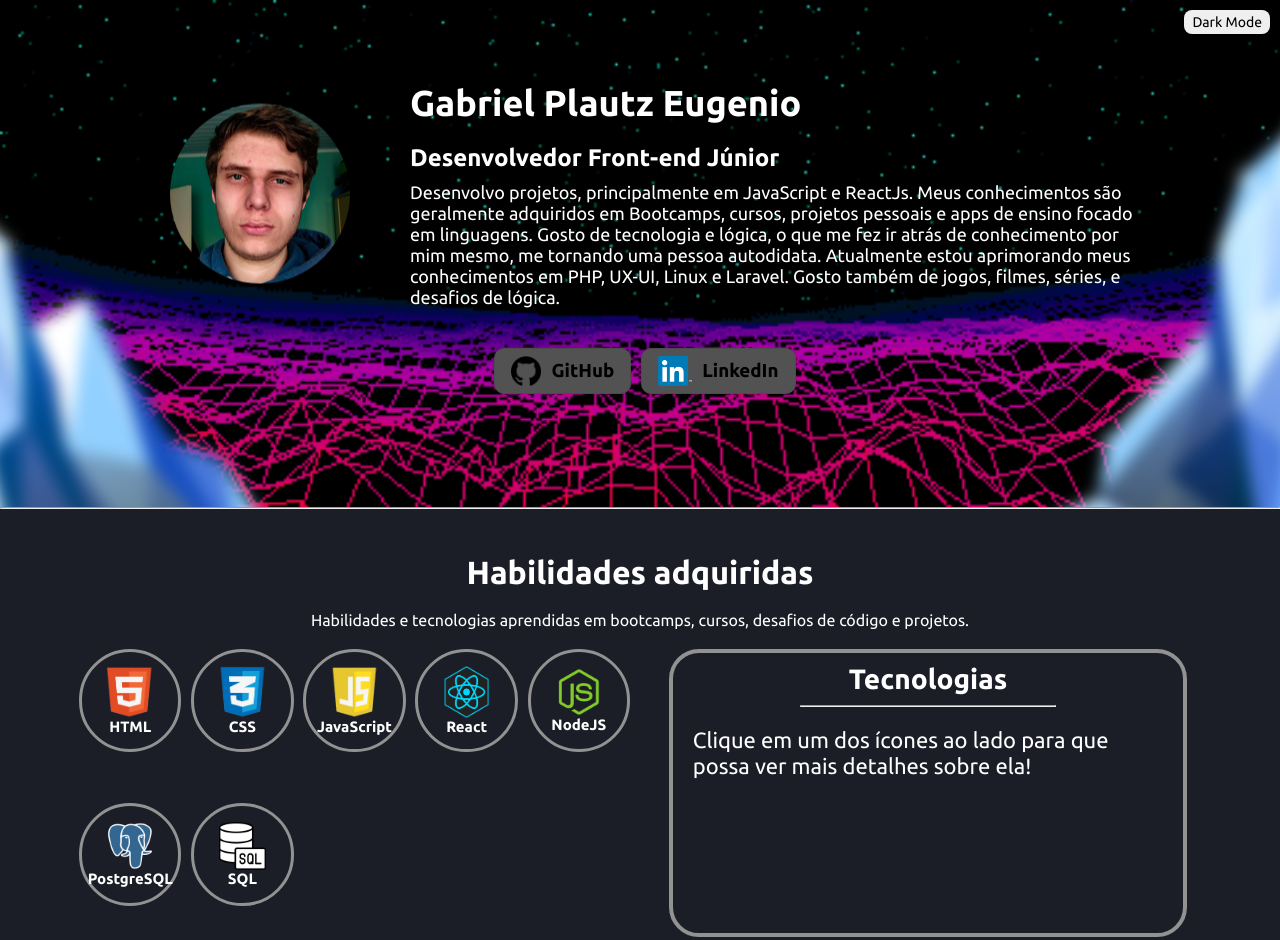
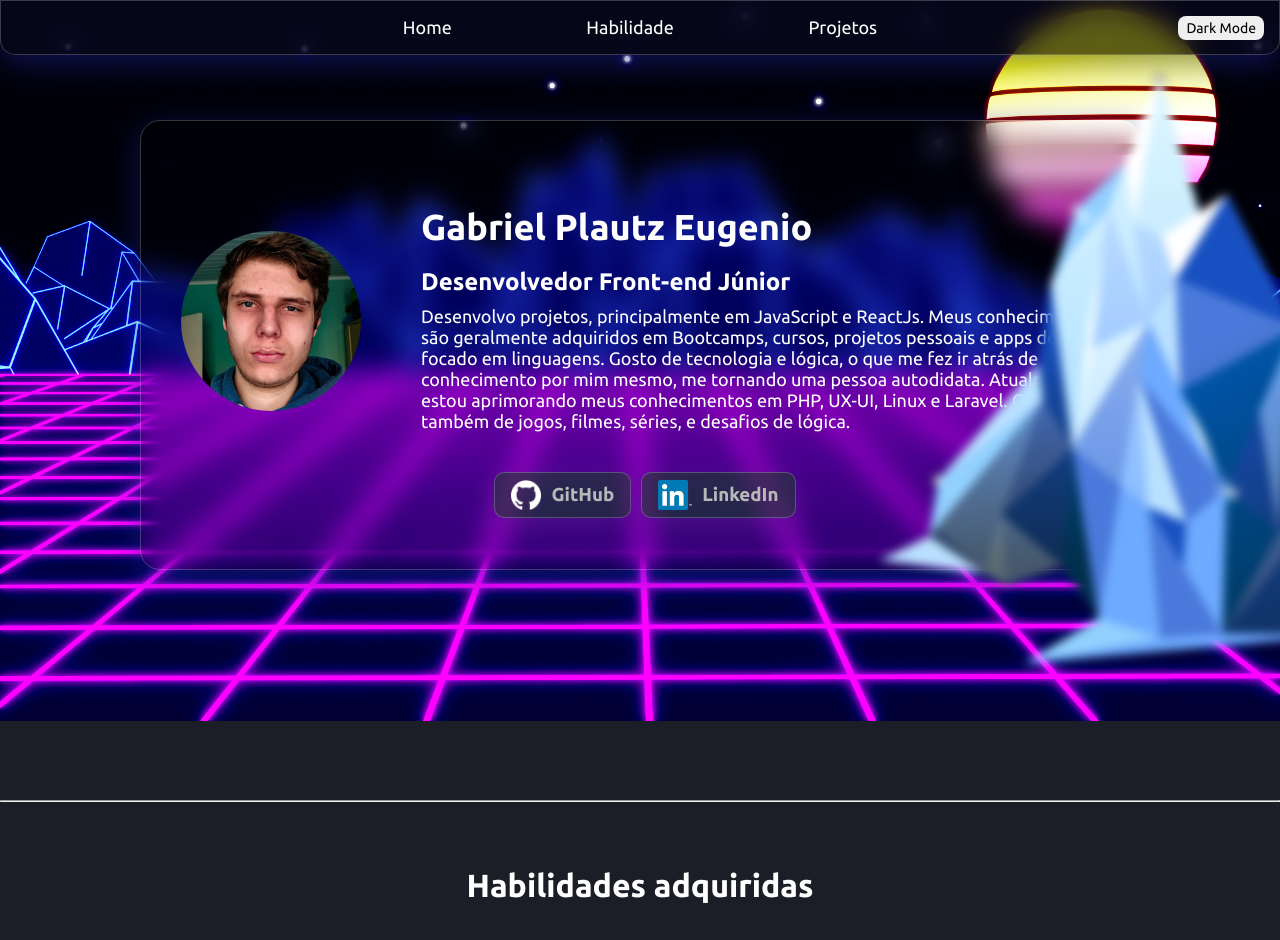
Before and after one commit to Xacarami/Portfolio, a plain HTML site: page index.html in a window 1280 px wide. Shown: the top 940 px of the page. Drawn offline with Linux system fonts and the light colour scheme.

Commit message:
adição de efeito de vidro

```diff
--- a/index.html
+++ b/index.html
@@ -1,5 +1,6 @@
 <!DOCTYPE html>
 <html lang="en">
+
 <head>
     <meta charset="UTF-8">
     <meta http-equiv="X-UA-Compatible" content="IE=edge">
@@ -7,23 +8,31 @@
     <title>Document</title>
     <link rel="stylesheet" href="style/dark.css" id="linkCss">
     <link rel="stylesheet" href="style/allStyles.css">
-    <link rel="stylesheet" type="text/css" href="http://fonts.googleapis.com/css?family=Ubuntu:regular,bold&subset=Latin">
+    <link rel="stylesheet" type="text/css"
+        href="http://fonts.googleapis.com/css?family=Ubuntu:regular,bold&subset=Latin">
 </head>
+
 <body>
-    <div class="inicioImagem">
-        <!-- <img src="./assets/carl-hodgson-vaporwaave-beder-project-2.jpg" alt="" id="imagemVaporwave"> -->
+    <div class="inicioImagem" id="home">
+        <div class="imagemDeFundo">
+            <img src="./assets/carl-hodgson-vaporwaave-beder-project-2.jpg" alt="" id="imagemVaporwave">
             <!-- <img src="./assets/gif vaporwave.gif" alt="" id="imagemVaporwave"> -->
-        <img src="./assets/gif vaporwave2.gif" alt="" id="imagemVaporwave">
+            <!-- <img src="./assets/gif vaporwave2.gif" alt="" id="imagemVaporwave"> -->
+            <div class="montanhas">
                 <img src="./assets/SeekPng.com_polygon-png_1220503.png" alt="" id="montanha1">
                 <img src="./assets/SeekPng.com_polygon-png_1220503.png" alt="" id="montanha2">
-        <button id="themeButton">Dark Mode</button>
+
+            </div>
+        </div>
         <div class="topo">
             <nav class="navegacao">
-                <a href="#">Home</a>
-                <a href="#">Habilidade</a>
-                <a href="#">Projetos</a>
+                <a href="#home">Home</a>
+                <a href="#habilidades">Habilidade</a>
+                <a href="#projetos">Projetos</a>
             </nav>
+            <button id="themeButton">Dark Mode</button>
         </div>
+        <div class="desfoco">
             <div class="comeco">
                 <div class="apresentacao">
                     <div>
@@ -39,13 +48,19 @@
                             Minhas habilidades foram desenvolvidas principalmente em cursos, bootcamps e em projetos pessoais no meu GitHub. Habilidades como HTML, CSS, JavaScript, ReactJs, PostgreSQL, NodeJs, SQL, Java, JUnit e SpringBoot.
                             <br> Meus principais projetos e portfólio estão no meu <a href="https://github.com/Xacarami" target="_blank">GitHub: https://github.com/Xacarami</a>
                             <br>Como um bootcamp é um conjunto de cursos, projetos e desafios de códigos, para melhor detalhamento do que aprendi poderá ser encontrado no meu <a href="https://linkedin.com/in/gabriel-plautz" target="_blank">LinkedIn</a> na área de "Licenças e Certificados": <a href="https://linkedin.com/in/gabriel-plautz" target="_blank">https://linkedin.com/in/gabriel-plautz</a> -->
-                        Desenvolvo projetos, principalmente em JavaScript e ReactJs. Meus conhecimentos são geralmente adquiridos em Bootcamps, cursos, projetos pessoais e apps de ensino focado em linguagens. Gosto de tecnologia e lógica, o que me fez ir atrás de conhecimento por mim mesmo, me tornando uma pessoa autodidata. Atualmente estou aprimorando meus conhecimentos em PHP, UX-UI, Linux e Laravel. Gosto também de jogos, filmes, séries, e desafios de lógica.
+                            Desenvolvo projetos, principalmente em JavaScript e ReactJs. Meus conhecimentos são
+                            geralmente
+                            adquiridos em Bootcamps, cursos, projetos pessoais e apps de ensino focado em linguagens.
+                            Gosto
+                            de tecnologia e lógica, o que me fez ir atrás de conhecimento por mim mesmo, me tornando uma
+                            pessoa autodidata. Atualmente estou aprimorando meus conhecimentos em PHP, UX-UI, Linux e
+                            Laravel. Gosto também de jogos, filmes, séries, e desafios de lógica.
                         </p>
                     </div>
                 </div>
                 <div class="linksExternos">
-                <a class="github"  href="https://github.com/Xacarami" target="_blank">
-                    <img src="./assets/github.png" alt="GitHub">
+                    <a class="github" href="https://github.com/Xacarami" target="_blank">
+                        <img src="./assets/github.png" id="github" alt="GitHub">
                         <h3>GitHub</h3>
                     </a>
                     <a class="linkedin" href="https://linkedin.com/in/gabriel-plautz" target="_blank">
@@ -55,10 +70,11 @@
                 </div>
             </div>
         </div>
+    </div>
 
     <hr>
 
-    <div class="habilidade">
+    <div class="habilidade" id="habilidades">
         <div class="tituloSubtituloHabilidade">
             <h1>Habilidades adquiridas</h1>
             <p>Habilidades e tecnologias aprendidas em bootcamps, cursos, desafios de código e projetos.</p>
@@ -107,7 +123,7 @@
 
     <hr>
 
-    <div>
+    <div class="projetos" id="projetos">
         <div>
             <h1 id="tituloProjetos">Projetos</h1>
         </div>
@@ -118,4 +134,5 @@
 
     <script src="script.js"></script>
 </body>
+
 </html>
--- a/script.js
+++ b/script.js
@@ -1,7 +1,9 @@
 const themeButton = document.getElementById("themeButton");
 const linkCss = document.getElementById("linkCss");
 const tituloHabilidade = document.getElementById("tituloHabilidade");
-const descricaoHabilidadeEscrito = document.getElementById("descricaoHabilidadeEscrito");
+const descricaoHabilidadeEscrito = document.getElementById(
+    "descricaoHabilidadeEscrito"
+);
 
 const botaoHtml = document.getElementById("html");
 const botaocss = document.getElementById("css");
@@ -14,99 +16,98 @@ const botaosql = document.getElementById("sql");
 const montanha1 = document.getElementById("montanha1");
 const montanha2 = document.getElementById("montanha2");
 
-
 if (themeButton) {
-    themeButton.addEventListener("click", ()=>{
-        if (linkCss.attributes[1].value == "style/dark.css"){
+    themeButton.addEventListener("click", () => {
+        if (linkCss.attributes[1].value == "style/dark.css") {
             linkCss.attributes[1].value = "style/light.css";
             themeButton.innerHTML = "Light Mode";
-
+        } else {
+            linkCss.attributes[1].value = "style/dark.css";
+            themeButton.innerHTML = "Dark Mode";
         }
-        else {
-            linkCss.attributes[1].value = "style/dark.css"
-            themeButton.innerHTML = "Dark Mode"
-        }
-    })
+    });
 }
 
+window.addEventListener("scroll", () => {
+    montanha1.style.left = -window.pageYOffset / 9 - 350 + "vh";
+});
 
-window.addEventListener("scroll", ()=>{
-    montanha1.style.left = (-window.pageYOffset)/1.25 - 1000 + 'px';
-})
-
-window.addEventListener("scroll", ()=>{
-    montanha2.style.left = (window.pageYOffset)/1.25 + 1050 + 'px';
-})
-
-
-
+window.addEventListener("scroll", () => {
+    montanha2.style.right = -window.pageYOffset / 9 + 50 + "vh";
+});
 
 tituloHabilidade.innerHTML = "Tecnologias";
-descricaoHabilidadeEscrito.innerHTML = "Clique em um dos ícones ao lado para que possa ver mais detalhes sobre ela!";
+descricaoHabilidadeEscrito.innerHTML =
+    "Clique em um dos ícones ao lado para que possa ver mais detalhes sobre ela!";
 
-
-if(botaoHtml){
-    botaoHtml.addEventListener("click", ()=>{
+if (botaoHtml) {
+    botaoHtml.addEventListener("click", () => {
         tituloHabilidade.innerHTML = "HTML";
-        descricaoHabilidadeEscrito.innerHTML = "HTML é uma linguagem de marcação utilizada na construção de páginas na Web. Documentos HTML podem ser interpretados por navegadores.";
-    })
+        descricaoHabilidadeEscrito.innerHTML =
+            "HTML é uma linguagem de marcação utilizada na construção de páginas na Web. Documentos HTML podem ser interpretados por navegadores.";
+    });
 }
 
-if(botaocss){
-    botaocss.addEventListener("click", ()=>{
+if (botaocss) {
+    botaocss.addEventListener("click", () => {
         tituloHabilidade.innerHTML = "CSS";
-        descricaoHabilidadeEscrito.innerHTML = "Cascading Style Sheets é um mecanismo para adicionar estilos a uma página web, aplicado diretamente nas tags HTML ou ficar contido dentro das tags <style>.";
-    })
+        descricaoHabilidadeEscrito.innerHTML =
+            "Cascading Style Sheets é um mecanismo para adicionar estilos a uma página web, aplicado diretamente nas tags HTML ou ficar contido dentro das tags <style>.";
+    });
 }
 
-if(botaojavascript){
-    botaojavascript.addEventListener("click", ()=>{
+if (botaojavascript) {
+    botaojavascript.addEventListener("click", () => {
         tituloHabilidade.innerHTML = "JavaScript";
-        descricaoHabilidadeEscrito.innerHTML = "JavaScript é uma linguagem de programação interpretada estruturada, de script em alto nível com tipagem dinâmica fraca e multiparadigma. Juntamente com HTML e CSS, o JavaScript é uma das três principais tecnologias da World Wide Web.";
-    })
+        descricaoHabilidadeEscrito.innerHTML =
+            "JavaScript é uma linguagem de programação interpretada estruturada, de script em alto nível com tipagem dinâmica fraca e multiparadigma. Juntamente com HTML e CSS, o JavaScript é uma das três principais tecnologias da World Wide Web.";
+    });
 }
-if(botaoreact){
-    botaoreact.addEventListener("click", ()=>{
+if (botaoreact) {
+    botaoreact.addEventListener("click", () => {
         tituloHabilidade.innerHTML = "React";
-        descricaoHabilidadeEscrito.innerHTML = "O React é uma biblioteca front-end JavaScript de código aberto com foco em criar interfaces de usuário em páginas web.";
-    })
+        descricaoHabilidadeEscrito.innerHTML =
+            "O React é uma biblioteca front-end JavaScript de código aberto com foco em criar interfaces de usuário em páginas web.";
+    });
 }
-if(botaonodejs){
-    botaonodejs.addEventListener("click", ()=>{
+if (botaonodejs) {
+    botaonodejs.addEventListener("click", () => {
         tituloHabilidade.innerHTML = "NodeJs";
-        descricaoHabilidadeEscrito.innerHTML = "Node.js é um software de código aberto, multiplataforma, baseado no interpretador V8 do Google e que permite a execução de códigos JavaScript fora de um navegador web. A principal característica do Node.js é sua arquitetura assíncrona e orientada por eventos.";
-    })
+        descricaoHabilidadeEscrito.innerHTML =
+            "Node.js é um software de código aberto, multiplataforma, baseado no interpretador V8 do Google e que permite a execução de códigos JavaScript fora de um navegador web. A principal característica do Node.js é sua arquitetura assíncrona e orientada por eventos.";
+    });
 }
 
-if(botaopostgresql){
-    botaopostgresql.addEventListener("click", ()=>{
+if (botaopostgresql) {
+    botaopostgresql.addEventListener("click", () => {
         tituloHabilidade.innerHTML = "PostgreSQL";
-        descricaoHabilidadeEscrito.innerHTML = "PostgreSQL é um sistema gerenciador de banco de dados objeto relacional, desenvolvido como projeto de código aberto.";
-    })
+        descricaoHabilidadeEscrito.innerHTML =
+            "PostgreSQL é um sistema gerenciador de banco de dados objeto relacional, desenvolvido como projeto de código aberto.";
+    });
 }
 
-if(botaosql){
-    botaosql.addEventListener("click", ()=>{
+if (botaosql) {
+    botaosql.addEventListener("click", () => {
         tituloHabilidade.innerHTML = "SQL";
-        descricaoHabilidadeEscrito.innerHTML = "Structured Query Language, ou Linguagem de Consulta Estruturada ou SQL, é a linguagem de pesquisa declarativa padrão para banco de dados relacional. Muitas das características originais do SQL foram inspiradas na álgebra relacional.";
-    })
+        descricaoHabilidadeEscrito.innerHTML =
+            "Structured Query Language, ou Linguagem de Consulta Estruturada ou SQL, é a linguagem de pesquisa declarativa padrão para banco de dados relacional. Muitas das características originais do SQL foram inspiradas na álgebra relacional.";
+    });
 }
 
-
-function perguntaDez(x, y){
-    z = (x*y)+5
-    console.log("Z = " + z)
-    if (z<=0){
-        console.log("Resposta A")
-    }else if (z<=100){
-        console.log("Resposta B")
-    } else{
+function perguntaDez(x, y) {
+    z = x * y + 5;
+    console.log("Z = " + z);
+    if (z <= 0) {
+        console.log("Resposta A");
+    } else if (z <= 100) {
+        console.log("Resposta B");
+    } else {
         console.log("Resposta C");
     }
 }
 
-perguntaDez(3,2)
-perguntaDez(150,3)
-perguntaDez(7,-1)
-perguntaDez(-2,5)
-perguntaDez(50,3)
+perguntaDez(3, 2);
+perguntaDez(150, 3);
+perguntaDez(7, -1);
+perguntaDez(-2, 5);
+perguntaDez(50, 3);
--- a/style/allStyles.css
+++ b/style/allStyles.css
@@ -3,6 +3,10 @@
     margin: 0;
     box-sizing: border-box;
     font-family: Ubuntu, Verdana, Geneva, Tahoma, sans-serif;
+}
+
+body {
+    overflow-x: hidden;
 }
 
 #themeButton {
@@ -13,41 +17,66 @@
     outline: none;
     border: none;
     border-radius: 8px;
-    right: 10px;
-    top: 10px;
-    position: fixed;
+    right: 15px;
+    top: 15px;
+    /* display: flex; */
+    justify-content: flex-end;
+    z-index: 1000;
 }
 
-.topo{
-    padding: 10px;
+.imagemDeFundo {
+    display: flex;
+}
+
+.topo {
+    /* padding: 10px; */
+    position: fixed;
+    z-index: 99;
+    width: 100%;
+    height: 55px;
+    display: flex;
+    padding: 0 30px 0px 30px;
+    align-items: center;
+
+    background-color: rgba(10, 10, 34, 0.658);
+    box-shadow: 0 8px 32px 0 rgba(29, 37, 150, 0.521);
+    backdrop-filter: blur(13.5px);
+    -webkit-backdrop-filter: blur(13.5px);
+    border-radius: 0 0 15px 15px;
+    border: 1px solid rgba(255, 255, 255, 0.212);
+    /* border: 1px solid rgba(255, 255, 255, 0.18); */
 }
 
 .navegacao {
     display: flex;
     margin: auto;
-    width: 25%;
+    width: 50%;
+    height: 100%;
     justify-content: space-around;
     font-size: 18px;
-    background-color: rgba(0, 0, 0, 0.795);
-    padding: 0 30px 30px 30px;
+    display: flex;
+    align-items: center;
 }
 
-.navegacao a{
+.navegacao a {
     /* margin-top: 10px; */
     text-decoration: none;
+    display: flex;
+    /* align-items: center; */
 }
 
 #imagemMinha {
     max-width: 180px;
     margin: 20px 60px 20px 30px;
     border-radius: 50%;
-    animation: sobeDesce 1.05s infinite alternate ;
+    animation: sobeDesce 1.05s infinite alternate;
 }
 
 @keyframes sobeDesce {
     0% {
         transform: translateY(20px);
     }
+
     /* 88% {
         transform: translateY(10px);
     } */
@@ -56,12 +85,30 @@
     }
 }
 
-.inicioImagem{
+.inicioImagem {
     overflow: hidden;
+    height: 100vh;
+
     /* margin-top: -7px; */
 }
 
-.comeco{
+.desfoco {
+    box-shadow: 0 8px 32px 0 rgba(29, 37, 150, 0.521);
+    backdrop-filter: blur(13.5px);
+    -webkit-backdrop-filter: blur(13.5px);
+    border-radius: 20px;
+    border: 1px solid rgba(255, 255, 255, 0.212);
+
+    /* backdrop-filter: blur(5px); */
+    display: flex;
+    width: 1000px;
+    height: 450px;
+    margin: auto;
+    margin-top: 15vh;
+    padding: 10px;
+}
+
+.comeco {
     height: 500px;
     /* display: contents; */
     flex-direction: column;
@@ -71,46 +118,41 @@
 
 }
 
-#imagemVaporwave{
+#imagemVaporwave {
     display: flex;
     user-select: none;
-    position: relative;
+    /* position: relative; */
     z-index: -99;
     width: 100%;
     filter: blur(10px);
     filter: brightness(0.5);
     /* margin-bottom: -760px; */
     margin-bottom: -56.3%;
-    filter: contrast(100%);
+    filter: contrast(200%);
 }
 
-#montanha1{
+#montanha1,
+#montanha2 {
     display: flex;
     user-select: none;
     position: relative;
-    left: -1000px;
-    bottom: -40px;
-    z-index: -99;
-    width: 100%;
+    z-index: 1;
+    /* height: 150%; */
+    /* width: 100%; */
     filter: contrast(125%);
     filter: brightness(0.8);
-    filter: blur(8px);
+    filter: blur(5px);
     margin-bottom: -620px;
 }
 
-#montanha2{
-    display: flex;
-    user-select: none;
-    position: relative;
-    right: -1050px;
-    bottom: -70px;
-    z-index: -99;
-    width: 100%;
-    filter: contrast(125%);
-    filter: brightness(0.8);
-    filter: blur(8px);
-    margin-bottom: -620px;
+#montanha1 {
+    left: -350vh;
+    bottom: -120px;
+}
 
+#montanha2 {
+    right: 50vh;
+    bottom: -90px;
 }
 
 .apresentacao {
@@ -121,46 +163,63 @@
     margin-top: 75px;
 }
 
-.escritoApresentacao h1{
+.escritoApresentacao h1 {
     font-size: 36px;
     margin-bottom: 20px;
 }
 
-.escritoApresentacao p{
+.escritoApresentacao p {
     font-size: 18px;
 
 }
 
-.escritoApresentacao h4{
+.escritoApresentacao h4 {
     font-size: 1.5rem;
 }
 
-.escritoApresentacao h4, .escritoApresentacao p{
+.escritoApresentacao h4,
+.escritoApresentacao p {
     margin: 10px 0;
 }
 
-.apresentacao a{
+.apresentacao a {
     text-decoration: none;
 }
 
-.linksExternos{
+.linksExternos {
     display: flex;
     justify-content: center;
     bottom: 200px;
     padding: 30px 0;
 }
 
-.linksExternos a{
+.linksExternos a {
     padding: 7px 16px;
-    border-radius: 10px;
     margin-left: 10px;
     display: flex;
     align-items: center;
     text-decoration: none;
-    border: 1px solid rgb(75, 75, 75);
+    color: rgb(184, 184, 184);
+
+    background-color: rgba(17, 80, 15, 0.466);
+    box-shadow: 0 8px 32px 0 rgba(102, 29, 150, 0.521);
+    backdrop-filter: blur(13.5px);
+    -webkit-backdrop-filter: blur(13.5px);
+    border-radius: 10px;
+    border: 1px solid rgba(255, 255, 255, 0.212);
+
+    /* border: 1px solid rgb(75, 75, 75); */
 }
 
-.linksExternos img{
+#github {
+    filter: invert();
+}
+
+.linksExternos a:hover {
+    background-color: rgba(51, 15, 80, 0.76);
+}
+
+.linksExternos img {
     height: 30px;
     margin-right: 10px;
 }
@@ -170,24 +229,25 @@
     justify-content: center;
 }
 
-.tituloSubtituloHabilidade h1, .tituloSubtituloHabilidade p {
+.tituloSubtituloHabilidade h1,
+.tituloSubtituloHabilidade p {
     display: flex;
     justify-content: center;
-    margin: 20px 0;
+    margin: 40px 0;
 }
 
-.campoHabilidade{
+.campoHabilidade {
     display: flex;
     max-width: 90%;
     margin: auto;
     padding-bottom: 120px;
 }
 
-.habilidade{
+.habilidade {
     padding-top: 25px;
 }
 
-.iconesHabilidades{
+.iconesHabilidades {
     /* background-color: red; */
     display: grid;
     grid-template-columns: repeat(5, 16%);
@@ -195,7 +255,7 @@
     width: 50%;
 }
 
-.iconesHabilidades button{
+.iconesHabilidades button {
     margin-left: 15px;
     border: 3px rgb(146, 146, 146) solid;
     border-radius: 50%;
@@ -203,14 +263,15 @@
     height: 8vw;
     cursor: pointer;
     background-color: rgba(0, 0, 0, 0)
-    /* height: 150px; */
+        /* height: 150px; */
 }
 
-.iconesHabilidades button:hover{
+.iconesHabilidades button:hover {
     background-color: rgba(0, 0, 0, 0.2);
+
 }
 
-.iconesHabilidades button img{
+.iconesHabilidades button img {
     /* max-width: 80px; */
     display: flex;
     margin: auto;
@@ -218,7 +279,7 @@
     clear: both;
 }
 
-.iconesHabilidades button h2{
+.iconesHabilidades button h2 {
     display: flex;
     justify-content: center;
     font-size: 15px;
@@ -229,7 +290,7 @@
 }
 
 
-.infoHabilidade{
+.infoHabilidade {
     border-radius: 30px;
     border: 4px rgb(146, 146, 146) solid;
     margin: auto;
@@ -240,30 +301,30 @@
     flex-direction: column;
 }
 
-#tituloHabilidade{
+#tituloHabilidade {
     margin: 10px;
     font-size: 28px;
     font-weight: 800;
 }
 
-.infoHabilidade hr{
+.infoHabilidade hr {
     width: 50%;
     margin-bottom: 10px;
 }
 
-#descricaoHabilidadeEscrito{
+#descricaoHabilidadeEscrito {
     font-size: 22px;
     padding: 10px 20px;
     font-weight: 300;
 }
 
 
-#tituloProjetos{
+#tituloProjetos {
     display: flex;
     justify-content: center;
     margin: 20px 0;
 }
 
-.campoProjetos{
+.campoProjetos {
     min-height: 500px;
 }
```
Lines whose indentation alone changed are shown as unchanged.
